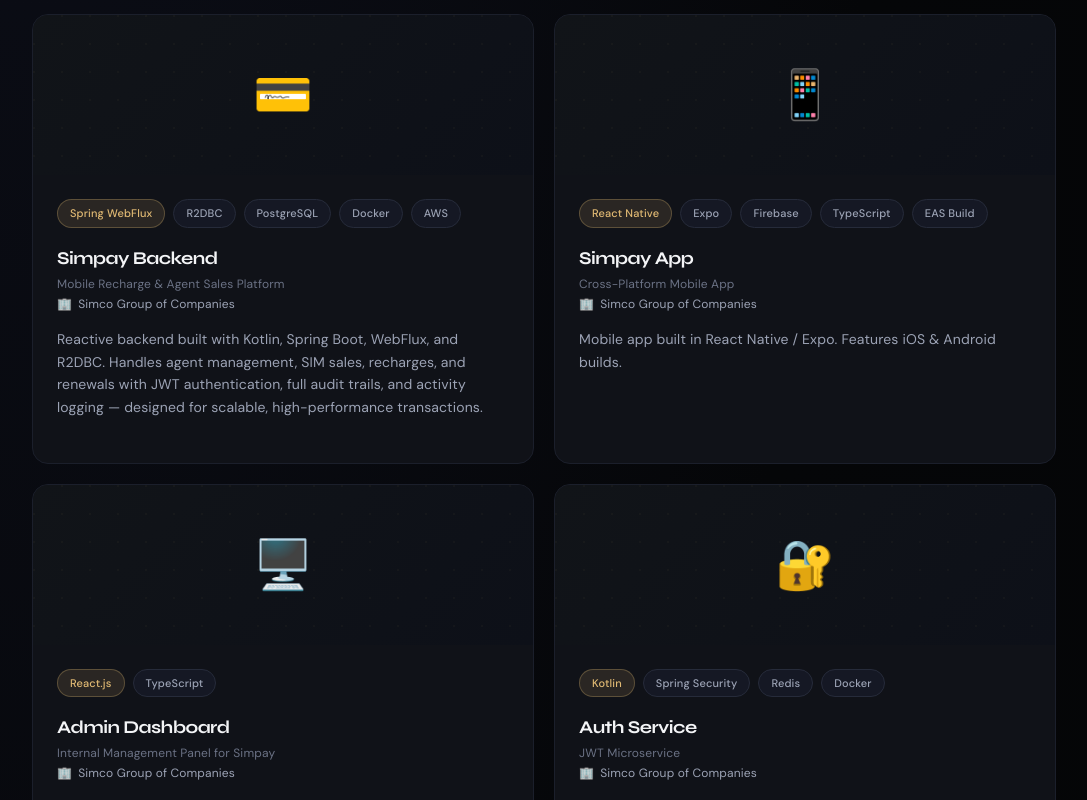
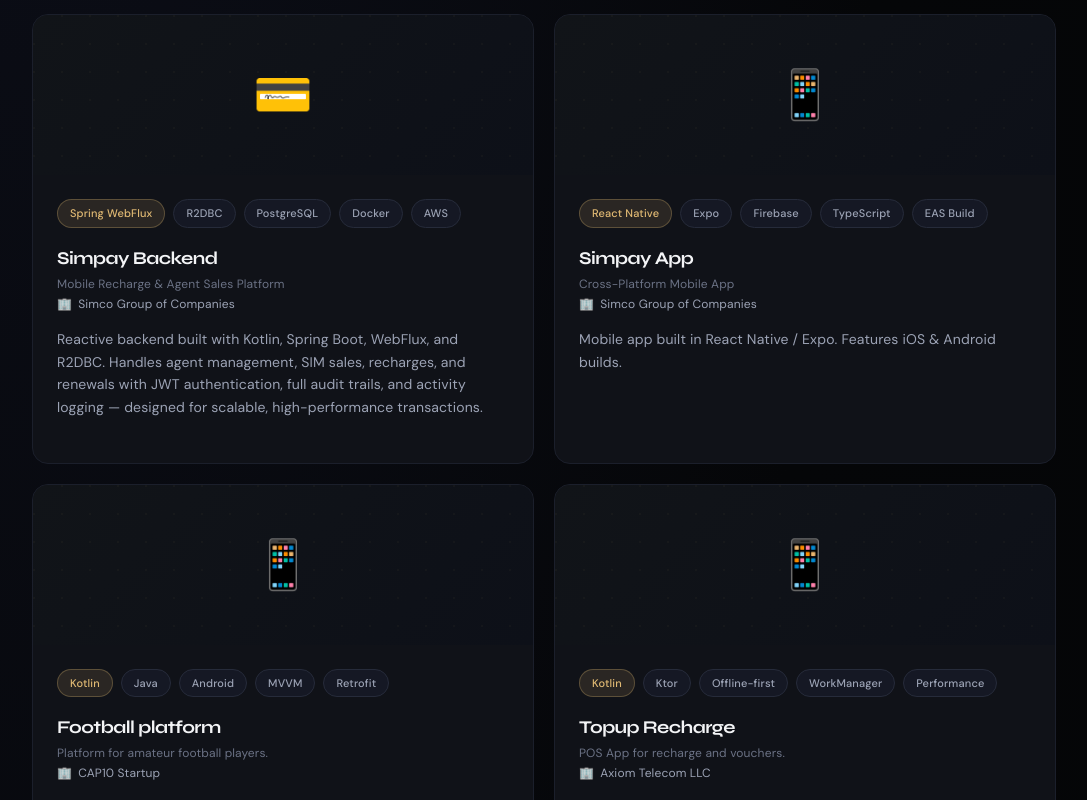
Before and after one commit to Al-Hussein-96/my-own-portfolio, a Next.js app: page / in a window 1280 px wide. Shown: the part 2000-2800 px from the top of the page, without its empty margins (96-1183 px from the left). Built offline with nearby package versions, Linux system fonts and the light colour scheme.

Commit message:
add medium blogs

```diff
--- a/components/ContactSection.tsx
+++ b/components/ContactSection.tsx
@@ -6,19 +6,18 @@
       <div className="max-w-5xl w-full">
         <div className="sec-label">Get in touch</div>
         <h2 className="sec-title">Let&apos;s Work Together</h2>
-
-        <div className="grid lg:grid-cols-2 gap-12 items-start">
-          {/* Left */}
-          <div>
-            <p className="text-base leading-relaxed mb-10" style={{ color: "var(--muted)" }}>
+        <p className="text-base leading-relaxed mb-10 max-w-xl" style={{ color: "var(--muted)" }}>
           Whether you have a project in mind, want to collaborate, or just want to
           say hi — my inbox is always open.
         </p>
-            <div className="flex flex-col gap-2">
+
+        <div className="grid sm:grid-cols-2 gap-3">
           {contactLinks.map((c) => (
             <a
               key={c.label}
               href={c.href}
+              target="_blank"
+              rel="noopener noreferrer"
               className="contact-link flex items-center gap-4 px-4 py-3 rounded-xl transition-all duration-200"
               style={{ textDecoration: "none" }}
             >
@@ -41,21 +40,13 @@
         </div>
       </div>
 
-          {/* Right: form */}
-          <ContactForm />
-        </div>
-      </div>
-
       {/* Footer */}
       <div
         className="absolute bottom-0 left-0 right-0 text-center py-8 text-xs"
         style={{ color: "var(--subtle)", borderTop: "1px solid var(--border)" }}
       >
-        Built with Next.js &amp; Tailwind CSS · Mohammad Al-Rashid © 2026
+        Built with Next.js &amp; Tailwind CSS · Mohammad Al-Hussein © 2026
       </div>
     </section>
   );
 }
-
-// Separate client component for the interactive form
-import ContactForm from "./ContactForm";
--- a/components/HeroSection.tsx
+++ b/components/HeroSection.tsx
@@ -1,9 +1,9 @@
 export default function HeroSection() {
   return (
-    <section
-      id="hero"
-      className="relative z-10 min-h-screen flex items-center justify-center px-6 pt-28 pb-20"
-    >
+<section
+  id="hero"
+  className="relative z-10 min-h-screen flex items-center justify-center px-6 pt-12 pb-8"
+>
       <div className="max-w-5xl w-full">
         {/* Badge */}
         <div
--- a/data/portfolio.ts
+++ b/data/portfolio.ts
@@ -34,7 +34,6 @@
   { name: "Scrum",                   icon: "📋", level: "Advanced",           pct: 83,  cat: "workflow" },
   { name: "Jira",                    icon: "🎯", level: "Advanced",           pct: 82,  cat: "workflow" },
   { name: "Notion",                  icon: "📝", level: "Advanced",           pct: 82,  cat: "workflow" },
-  { name: "Slack",                   icon: "💬", level: "Advanced",           pct: 82,  cat: "workflow" },
 ];
 
 export const skillCategories = [
@@ -87,28 +86,52 @@
     company: "Simco Group of Companies",
   },
   {
-    id: "admin",
-    title: "Admin Dashboard",
-    subtitle: "Internal Management Panel for Simpay",
+    id: "CAP10",
+    title: "Football platform",
+    subtitle: "Platform for amateur football players.",
     description:
       "Full-featured admin panel for managing agents, regions, and transactions. Real-time charts and role-based access control.",
-    stack: ["React.js", "TypeScript"],
+    stack: ["Kotlin", "Java", "Android", "MVVM", "Retrofit"],
     stackColors: ["purple", "blue", "pink", "blue"],
-    icon: "🖥️",
+    icon: "📱",
     gradient: "from-purple-950 to-violet-950",
-    company: "Simco Group of Companies",
+    company: "CAP10 Startup",
   },
   {
-    id: "auth",
-    title: "Auth Service",
-    subtitle: "JWT Microservice",
+    id: "Topup",
+    title: "Topup Recharge",
+    subtitle: "POS App for recharge and vouchers.",
     description:
-      "JWT-based authentication microservice with refresh tokens, reactive security context propagation, and granular permission scopes.",
-    stack: ["Kotlin", "Spring Security", "Redis", "Docker"],
+      "POS & Mobile app for transactions (DuPay, ePin, Google play, Itunes, Du, Salik)",
+    stack: ["Kotlin", "Ktor", "Offline-first", "WorkManager", "Performance"],
     stackColors: ["purple", "pink", "pink", "blue"],
-    icon: "🔐",
+    icon: "📱",
     gradient: "from-slate-950 to-blue-950",
-    company: "Simco Group of Companies",
+    company: "Axiom Telecom LLC",
+  },
+  {
+    id: "Support",
+    title: "Support Tracking App",
+    subtitle: "Mobile app for support team",
+    description:
+      "Open tickets, Site visits, Locations check-Ins.",
+    stack: ["Kotlin Multiplatfor" , "Koin", "Ktor", "Jetpack Compose"],
+    stackColors: ["purple", "pink", "pink", "blue"],
+    icon: "📱",
+    gradient: "from-slate-950 to-blue-950",
+    company: "Axiom Telecom LLC",
+  },
+  {
+    id: "Launcher",
+    title: "Launcher & Update App",
+    subtitle: "Custom App for MDM management on POS",
+    description:
+      "MDM, Lock/Unlock, Kiosk Mode, Push notifications",
+    stack: ["Kotlin" , "Device Owner", "Sunmi", "Mobiwire SDK", "Printers"],
+    stackColors: ["purple", "pink", "pink", "blue"],
+    icon: "📱",
+    gradient: "from-slate-950 to-blue-950",
+    company: "Axiom Telecom LLC",
   },
 ];
 
@@ -138,52 +161,28 @@
 
 export const blogPosts = [
   {
-    date: "Mar 2025",
-    tag: "Backend Engineering",
-    title: "Migrating from Ktor to Spring WebFlux: A Practical Guide",
+    date: "Feb 2025",
+    tag: "AI Engineering",
+    title: "Integrating AI (OCR) into Logistics: A Practical Success Story from Android Engineering",
     excerpt:
-      "A deep dive into architectural decisions, reactive patterns, and gotchas I encountered moving a production payment service.",
-    url: "#",
+      "How I introduced AI-driven automation into logistics and warehouse management using Google ML Kit — eliminating manual parcel data entry with a single photo.",
+    url: "https://medium.com/@m.alhussein.96/integrating-ai-ocr-into-logistics-a-practical-success-story-from-android-engineering-4c922c9550ed",
   },
   {
-    date: "Jan 2025",
-    tag: "Database",
-    title: "R2DBC in Production: What Nobody Tells You",
+    date: "Oct 2024",
+    tag: "Android",
+    title: "Enhance Jetpack Compose Performance Using Baseline Profiles",
     excerpt:
-      "Partial unique indexes, soft-delete patterns, UPDATE quirks, and reactive transaction management — lessons from the trenches.",
-    url: "#",
+      "If you've developed an Android app using Jetpack Compose and noticed performance issues even in the release APK — this is how to fix it.",
+    url: "https://medium.com/@m.alhussein.96/enhance-jetpack-compose-performance-using-baseline-profiles-bc7d02a43229",
   },
   {
-    date: "Nov 2024",
-    tag: "Security",
-    title: "Building Reactive Auth with Spring Security & JWT",
+    date: "Oct 2023",
+    tag: "Hardware",
+    title: "Zebra Hardware (Printers): Connect Android To Printers Guide I",
     excerpt:
-      "How to propagate security context in a fully reactive pipeline without blocking the event loop.",
-    url: "#",
-  },
-  {
-    date: "Sep 2024",
-    tag: "Mobile",
-    title: "React Native + Expo for Backend Developers",
-    excerpt:
-      "A backend developer's honest take on building mobile apps — the good, the bad, and the iOS build system.",
-    url: "#",
-  },
-  {
-    date: "Jul 2024",
-    tag: "AI Engineering",
-    title: "Integrating Claude API into a Production Backend",
-    excerpt:
-      "Architecture patterns for adding LLM capabilities to existing microservices without leaking AI concerns into your domain layer.",
-    url: "#",
-  },
-  {
-    date: "May 2024",
-    tag: "DevOps",
-    title: "Flyway Migrations with R2DBC and Spring Boot 4",
-    excerpt:
-      "Why you need a separate HikariDataSource for Flyway and how to configure it without breaking reactive auto-configuration.",
-    url: "#",
+      "A practical guide to connecting Android devices to Zebra printers via WiFi, Bluetooth Classic, and Bluetooth LE.",
+    url: "https://medium.com/@m.alhussein.96/zebra-hardware-printers-connect-android-to-printers-guide-i-7c1842ed8aa4",
   },
 ];
 
```
Lines whose indentation alone changed are shown as unchanged.
